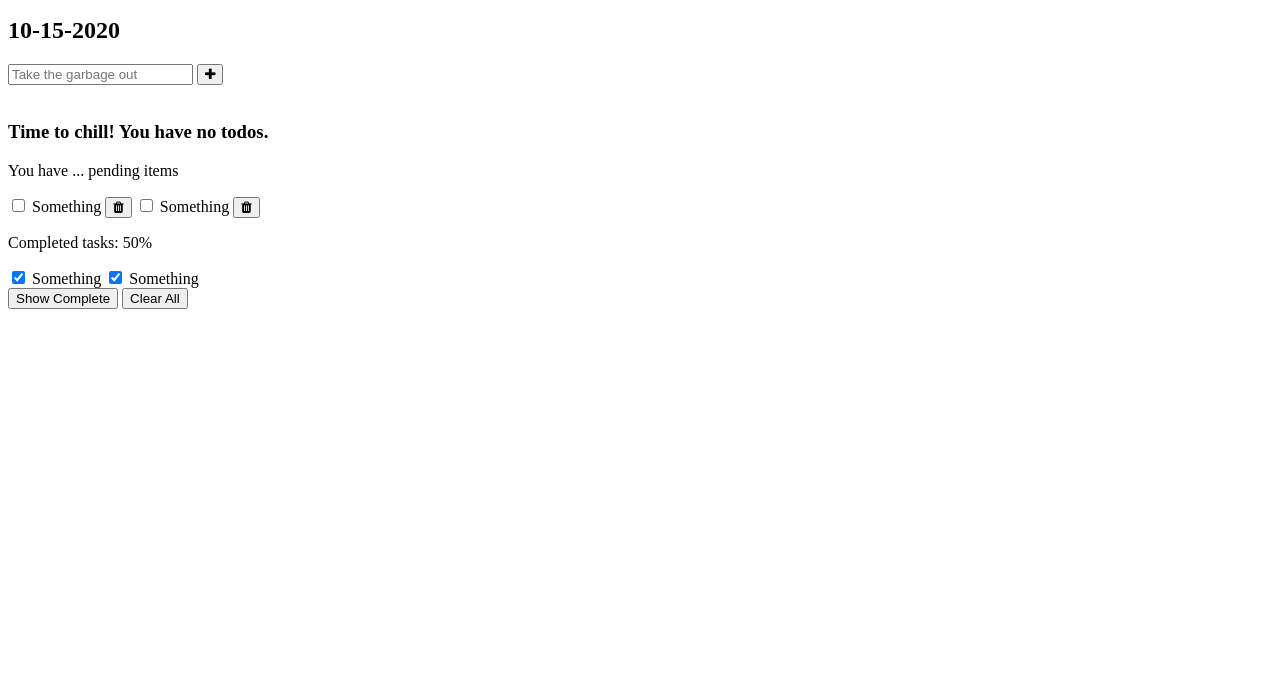
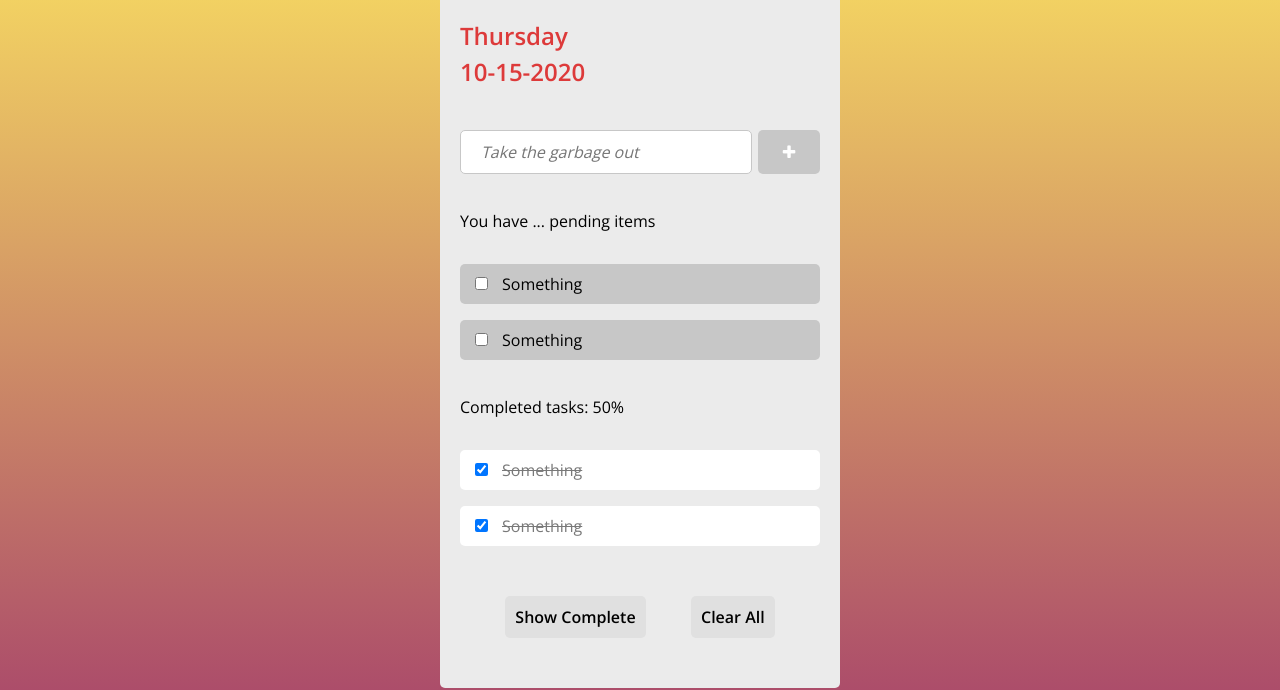
Before and after one commit to ethuringer/todo, a plain HTML site: page index.html in a window 1280 px wide. Shown: the part 110-800 px from the top of the page. Drawn offline with nearby package versions, Linux system fonts and the light colour scheme.

Commit message:
style ready

```diff
--- a/css/style.css
+++ b/css/style.css
@@ -0,0 +1,161 @@
+@import url('https://fonts.googleapis.com/css2?family=Open+Sans:wght@300;400;600&display=swap');
+
+* {
+    font-family: 'Open Sans', sans-serif;
+    box-sizing: border-box;
+}
+
+.container {
+    display: flex;
+    align-items: center;
+    justify-content: center;
+    flex-direction: column;
+    background-image: linear-gradient(to bottom, rgb(253, 230, 97), rgb(172, 77, 106));
+    position: absolute;
+    top: 0;
+    left: 0;
+    width: 100%;
+    height: 100%;
+}
+
+h1 {
+    color: white;
+}
+
+.content__box {
+    display: flex;
+    flex-direction: column;
+    background-color: rgb(235, 235, 235);
+    padding: 20px 20px;
+    width: 400px;
+    border-radius: 5px;
+}
+
+.date {
+    color: rgb(221, 58, 58);
+    line-height: 2.25rem;
+}
+
+.todo__input {
+    margin-top: 20px;
+    display: flex;
+    justify-content: space-between;
+}
+
+.input__item {
+    font-family: 'Open Sans', sans-serif;
+    font-size: 1rem;
+    line-height: 2rem;
+    border: 1px solid rgb(199, 199, 199);
+    border-radius: 5px;
+    padding: 5px 20px;
+    flex-grow: .75;
+}
+
+.input__item::placeholder {
+    font-style: italic;
+}
+
+.add__item {
+    line-height: 2rem;
+    font-size: 1rem;
+    color: #fff;
+    background-color: rgb(199, 199, 199);
+    border-radius: 5px;
+    border: none;
+    padding: 5px 20px;
+    flex-grow: .15;
+}
+
+.add__item:focus {
+    background-color: rgb(3, 54, 192);
+    border: 1px solid  rgb(117, 117, 117);
+}
+
+.notodos__content {
+    margin-top: 30px;
+    display: flex;
+    justify-content: center;
+    align-items: center;
+    flex-direction: column;
+    display: none;
+}
+
+.pending__content {
+    margin-top: 20px;
+    display: flex;
+    flex-direction: column;
+}
+
+.pending__item {
+    display: flex;
+    flex-direction: row;
+    align-items: center;
+    background-color: rgb(199, 199, 199);
+    border-radius: 5px;
+    justify-content: space-between;
+    margin-top: 1rem;
+    height: 2.5rem;
+}
+
+.pending__check, .completed__check {
+width: 35px;
+}
+
+.pending__text, .completed__text {
+    flex-grow: 1;
+}
+
+.delete__item {
+    height: 2.5rem;
+    width: 2.5rem;
+    border-top-right-radius: 5px;
+    border-bottom-right-radius: 5px;
+    border: none;
+    background-color: rgb(241, 45, 45);
+    visibility: hidden;
+}
+
+.fa.fa-trash {
+    color: #fff;
+    font-size: 1.1rem;
+}
+
+.completed__content {
+    margin-top: 20px;
+    display: flex;
+    flex-direction: column;
+}
+
+.completed__item {
+    display: flex;
+    flex-direction: row;
+    align-items: center;
+    background-color: rgb(255, 255, 255);
+    border-radius: 5px;
+    justify-content: space-between;
+    margin-top: 1rem;
+    height: 2.5rem;
+}
+
+.completed__text {
+    text-decoration: line-through;
+    color: rgb(121, 121, 121);
+}
+
+.footer__content {
+    margin-top: 50px;
+    margin-bottom: 30px;
+    display: flex;
+    flex-direction: row;
+    justify-content: space-evenly;
+}
+
+.show__button, .clear__button {
+    border: none;
+    font-size: 1rem;
+    font-weight: 600;
+    background-color: rgb(224, 224, 224);
+    padding: 10px;
+    border-radius: 5px;
+}
--- a/index.html
+++ b/index.html
@@ -1,51 +1,63 @@
 <!DOCTYPE html>
 <html lang="en">
+
 <head>
     <meta charset="UTF-8">
     <meta name="viewport" content="width=device-width, initial-scale=1.0">
     <link rel="stylesheet" href="css/style.css">
-    <link rel="stylesheet" href="css\font-awesome-4.7.0\css\font-awesome.min.css">
-    <title>Document</title>
+    <link rel="stylesheet" href="css/font-awesome-4.7.0/css/font-awesome.min.css">
+    <title>To-Do list manager</title>
 </head>
+
 <body>
     <div class="container">
         <h1>Daily To-Do list manager</h1>
         <div class="content__box">
             <div class="date">
-                <h2>Thursday</h2>
-                <h2>10-15-2020</h2>
+                <h2>Thursday<br>
+                    10-15-2020</h2>
+
             </div>
-            <div class="input">
-                <input type="text" placeholder="Take the garbage out">
-                <button><i class="fa fa-plus"></i></button>
+            <div class="todo__input">
+                <input class="input__item" type="text" placeholder="Take the garbage out">
+                <button class="add__item"><i class="fa fa-plus"></i></button>
             </div>
             <div class="notodos__content">
-                <img src="" alt="">
+                <img src="css/beer.png" alt="cheers" style="width:50px">
                 <h3>Time to chill! You have no todos.</h3>
             </div>
             <div class="pending__content">
                 <p>You have ... pending items</p>
-                <input class="pending__item" type="checkbox" id="pending1" name="something" value="something">
-                <label for="pending1"> Something</label>
-                <button class="delete__item"><i class="fa fa-trash"></i></button>
-                <input class="pending__item" type="checkbox" id="pending2" name="something" value="something">
-                <label for="pending2"> Something</label>
-                <button class="delete__item"><i class="fa fa-trash"></i></button>
+                <div class="pending__item">
+                    <input class="pending__check" type="checkbox" id="pending1" name="something" value="something">
+                    <label class="pending__text" for="pending1"> Something</label>
+                    <button class="delete__item"><i class="fa fa-trash"></i></button>
+                </div>
+                <div class="pending__item">
+                    <input class="pending__check" type="checkbox" id="pending2" name="something" value="something">
+                    <label class="pending__text" for="pending2"> Something</label>
+                    <button class="delete__item"><i class="fa fa-trash"></i></button>
+                </div>
             </div>
             <div class="completed__content">
                 <p>Completed tasks: 50%</p>
-                <input class="completed__item" type="checkbox" id="completed1" name="something" value="something" checked>
-                <label for="completed1"> Something</label>
-                <input class="completed__item" type="checkbox" id="completed2" name="something" value="something" checked>
-                <label for="completed2"> Something</label>
+                <div class="completed__item">
+                    <input class="completed__check" type="checkbox" id="pending1" name="something" value="something" checked>
+                    <label class="completed__text" for="pending1"> Something</label>
+                </div>
+                <div class="completed__item">
+                    <input class="completed__check" type="checkbox" id="pending2" name="something" value="something" checked>
+                    <label class="completed__text" for="pending2"> Something</label>
+                </div>
             </div>
             <div class="footer__content">
-                <button>Show Complete</button>
-                <button>Clear All</button>
+                <button class="show__button">Show Complete</button>
+                <button class="clear__button">Clear All</button>
             </div>
         </div>
     </div>
 
     <script src="./js/todo"></script>
 </body>
+
 </html>
```
Also changed, not shown: css/beer.png (added).
